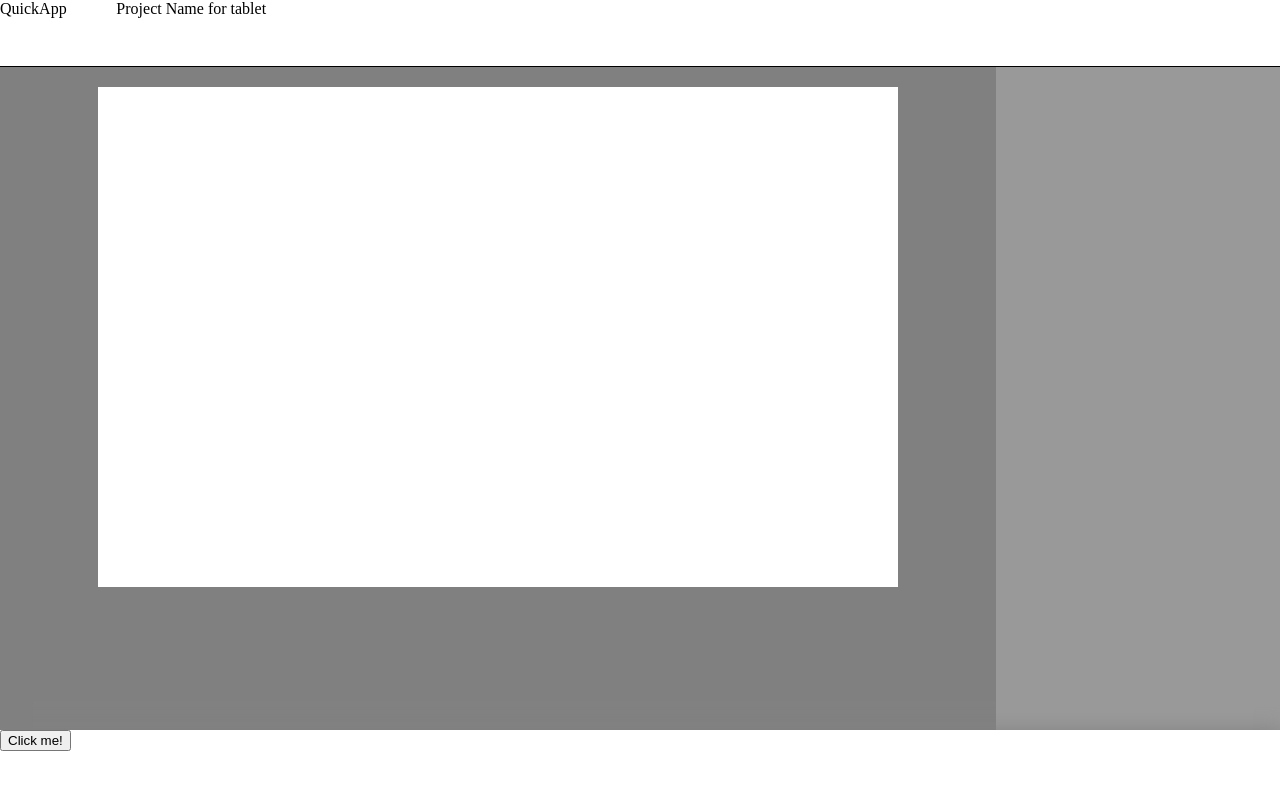
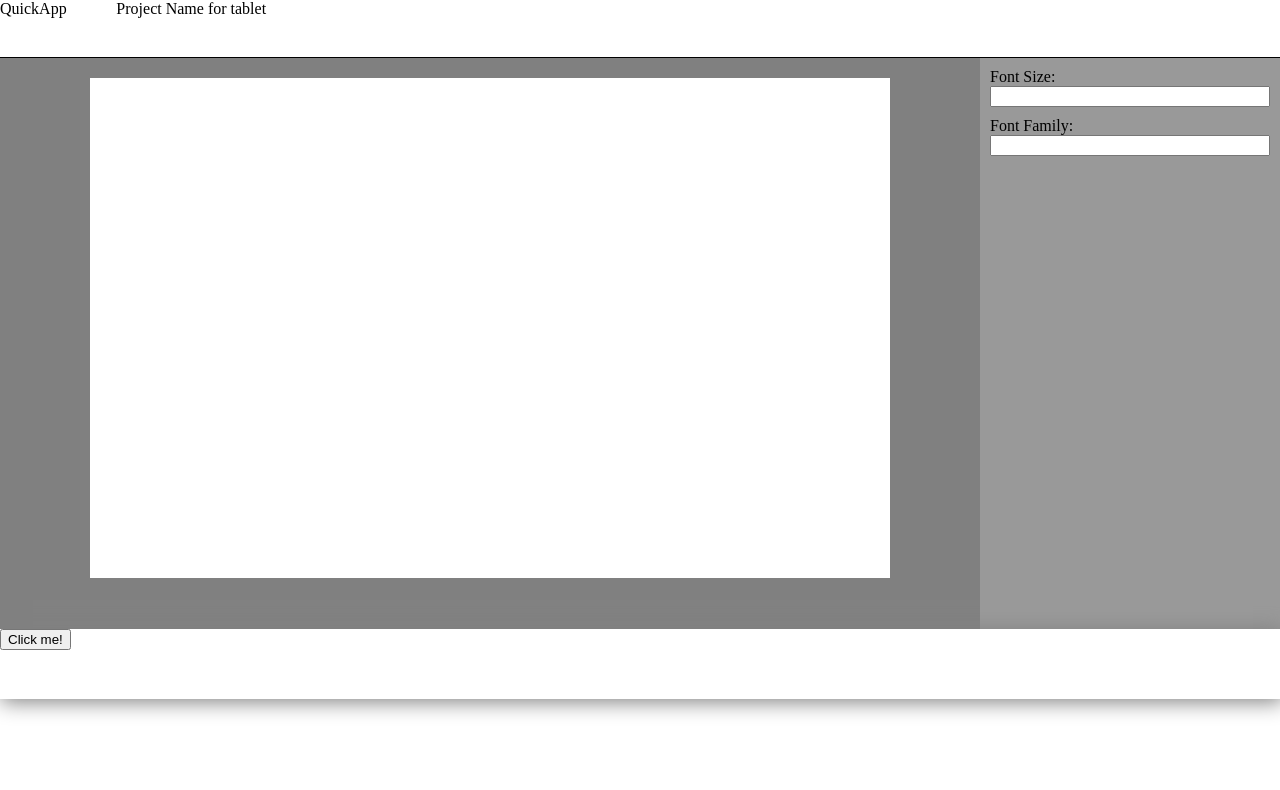
Before and after one commit to aditiverma1009/quickapp, a React (Create React App) app: page / in a window 1280 px wide. Shown: the top 790 px of the page. Built offline with nearby package versions, Linux system fonts and the light colour scheme.

Commit message:
Edit options added

```diff
--- a/src/Components/Body/Body.css
+++ b/src/Components/Body/Body.css
@@ -1,4 +1,3 @@
-
 .BodyArea {
     flex:10;
     display: flex;
--- a/src/Components/EditOptions/EditOptions.css
+++ b/src/Components/EditOptions/EditOptions.css
@@ -2,5 +2,11 @@
     flex:2;
     background: #999999;
     z-index: -1;
+   display: flex;
+   flex-direction: column;
+   padding:10px;
+}
 
+.Option{
+    margin-bottom:10px;
 }
--- a/src/Components/EditOptions/EditOptions.jsx
+++ b/src/Components/EditOptions/EditOptions.jsx
@@ -1,9 +1,36 @@
 import React from 'react';
+
+import Button from '../Button/Button';
 import './EditOptions.css';
 
-const EditOptions = () => (
-  <div className="EditOptions" />
-);
+class EditOptions extends React.Component {
+  constructor(props) {
+    super(props);
+    this.state = {
+      visible: true,
+    };
+  }
+
+  // onClickToggle = () => {
+  //     console.log('hiiii')
+  //     const {visible} = this.state;
+  //     this.setState({
+  //         visible: !visible,
+  //     });
+  //   };
+
+  render() {
+    // const { visible } = this.state;
+    return (
+      <div className="EditOptions">
+        Font Size:
+        <input className="FontSize Option" type="text" />
+        Font Family:
+        <input className="FontFamily Option" type="text" />
+      </div>
+    );
+  }
+}
 
 EditOptions.propTypes = {
 };
--- a/src/Components/Preview/Preview.css
+++ b/src/Components/Preview/Preview.css
@@ -1,4 +1,7 @@
 
+.Preview {
+    flex:3;
+}
 .template-heading{
     color: #3b73b3;
   }
--- a/src/Components/Preview/Preview.jsx
+++ b/src/Components/Preview/Preview.jsx
@@ -2,6 +2,7 @@
 import './Preview.css';
 import template from '../../download.jpeg';
 import Modal from 'react-responsive-modal';
+
 class Preview extends React.Component {
 
   constructor(props) {
@@ -20,7 +21,7 @@
   render() {
     const { open } = this.state;
     return (
-      <div>
+      <div className="Preview">
 
         <div className="new-template-button">
           <button onClick={this.onOpenModal} >
```
Also changed, not shown: 1 other file (tests, documents, lock files or other folders).
